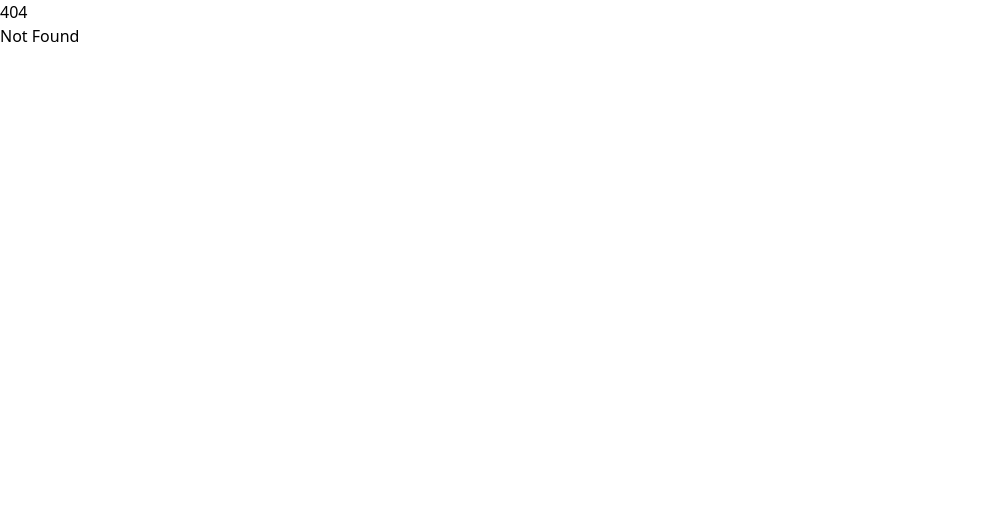
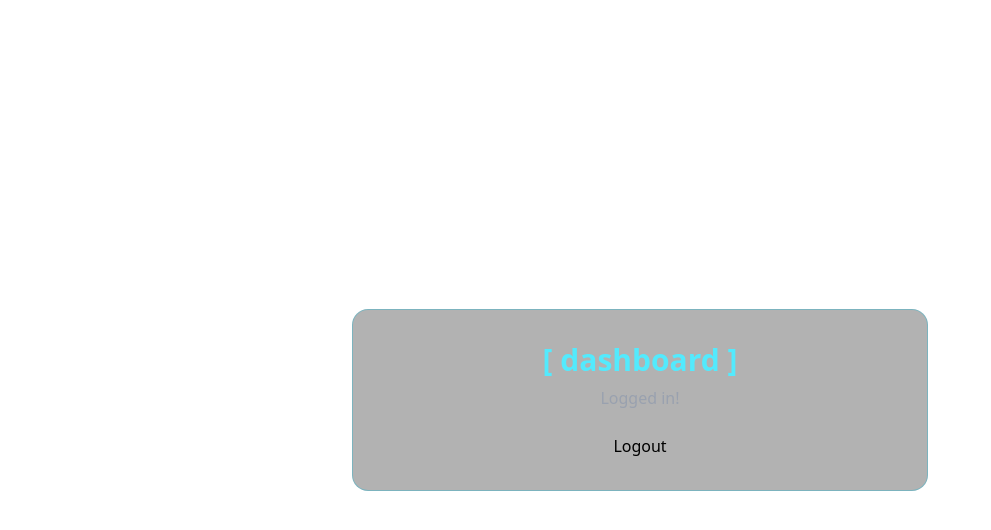
Before and after one commit to EliasLd/nerdy-link-manager, a SvelteKit app in the folder frontend/: page /dashboard in a window 1280 px wide. Before the commit this address had no page. Shown: the top 530 px of the page, without its empty margins (0-991 px from the left). Built offline with nearby package versions, Linux system fonts and the light colour scheme; sample sign-in values are in the browser's storage.

Commit message:
Add base dashboard page

```diff
--- /dev/null
+++ b/frontend/src/routes/dashboard/+page.svelte
@@ -0,0 +1,27 @@
+<script lang="ts">
+	import { goto } from '$app/navigation';
+	import { onMount } from 'svelte';
+	import { isAuthenticated, logout } from '$lib/auth';
+
+	onMount(async () => {
+		if (!isAuthenticated()) {
+			await goto('/auth');
+		}
+	});
+
+	async function doLogout() {
+		logout();
+		await goto('/auth');
+	}
+</script>
+
+<main class="min-h-screen flex items-center justify-center px-4">
+	<div class="w-full max-w-xl border border-cyan-500/30 bg-black/30 rounded-2xl p-8 text-center">
+		<h1 class="text-3xl font-bold text-cyan-300">[ dashboard ]</h1>
+		<p class="text-gray-400 mt-2">Logged in!</p>
+
+		<div class="mt-6">
+			<button class="btn-ghost" on:click={doLogout}>Logout</button>
+		</div>
+	</div>
+</main>
```
